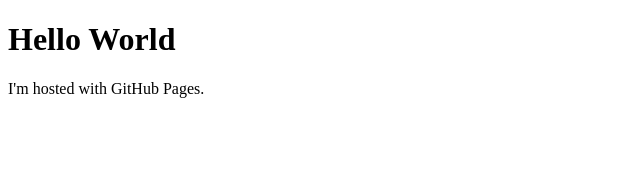
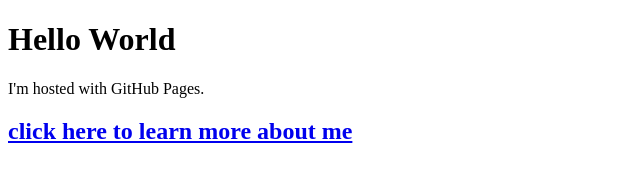
Before and after one commit to ReemAlHalabi/ReemAlHalabi.github.io, a plain HTML site: page index.html in a window 1280 px wide. Shown: the whole page, without its empty margins (0-640 px from the left). Drawn offline with Linux system fonts and the light colour scheme.

Commit message:
Added about section

```diff
--- a/index.html
+++ b/index.html
@@ -3,5 +3,6 @@
 <body>
 <h1>Hello World</h1>
 <p>I'm hosted with GitHub Pages.</p>
+<a href="./about"><h2>click here to learn more about me</h2></a>
 </body>
 </html>
```
Also changed, not shown: about.html (added).
